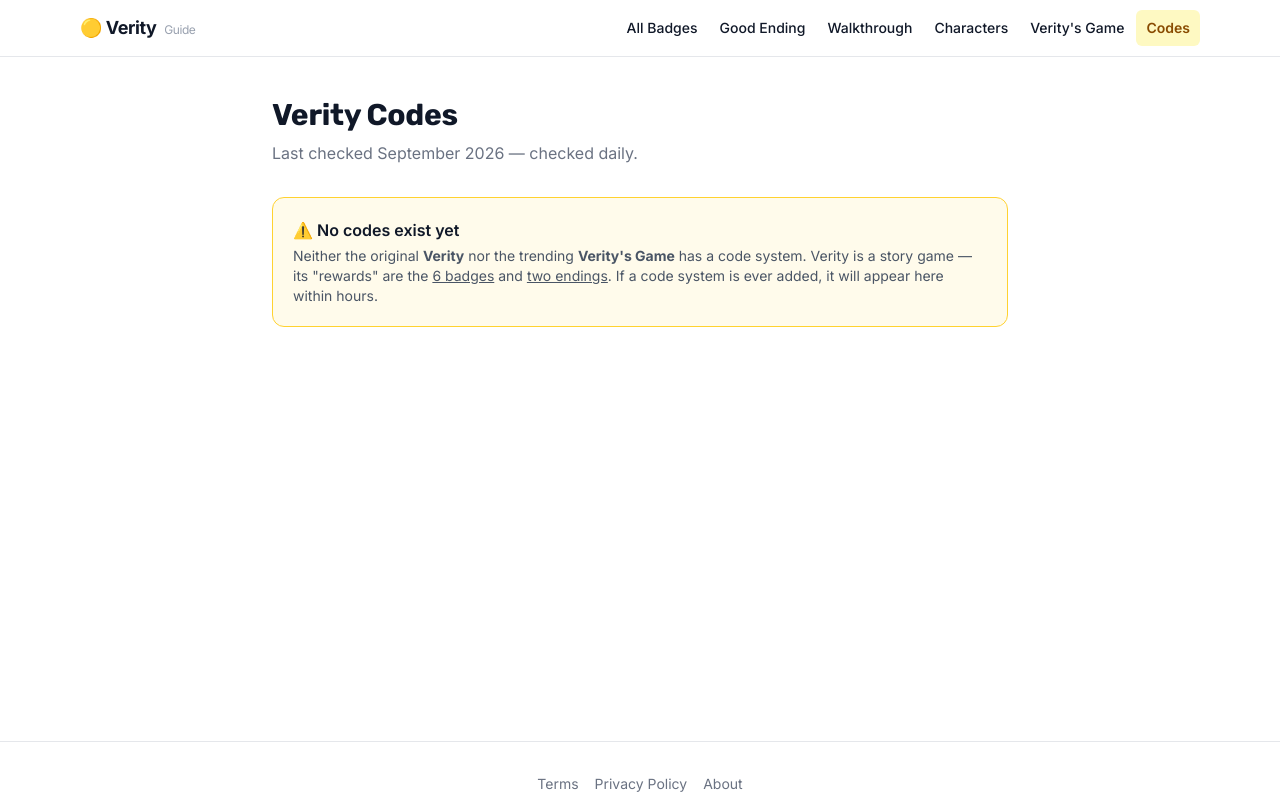
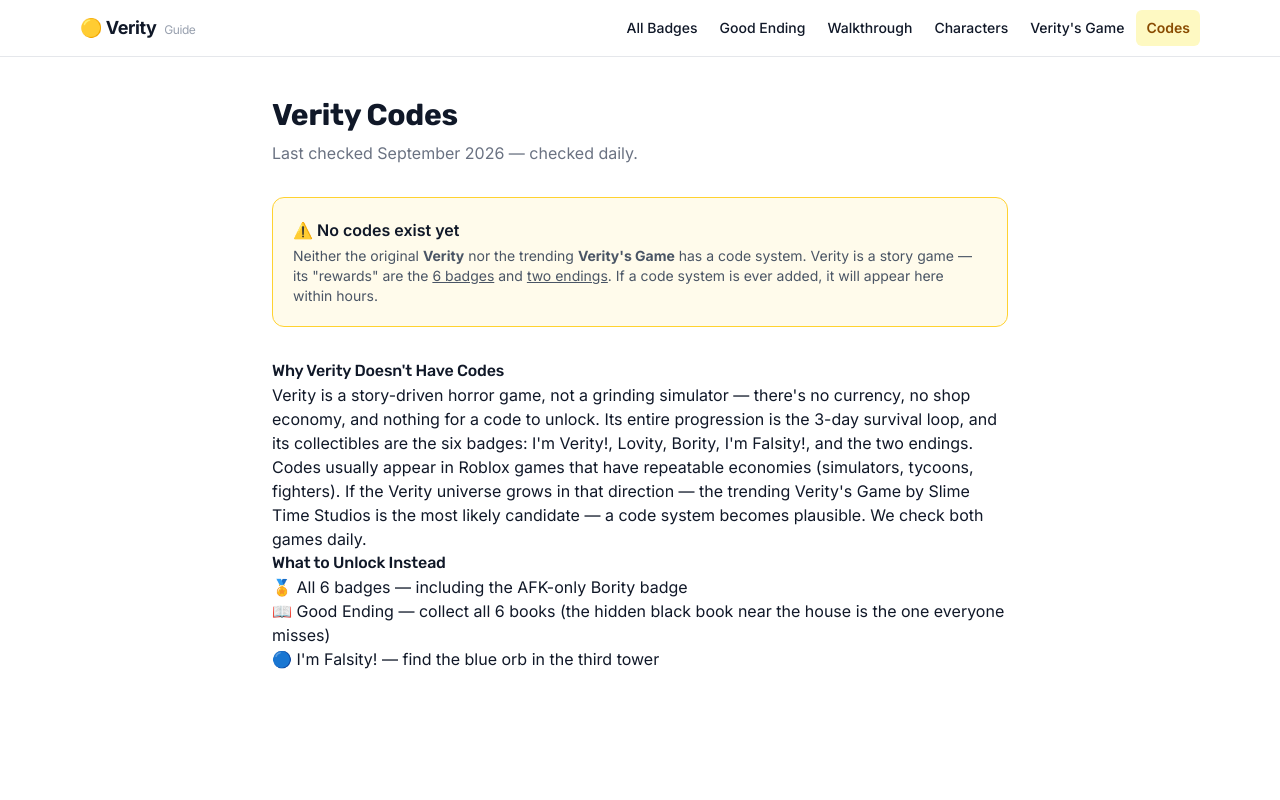
Before and after one commit to ken-fs/veritygame, a Next.js app: page /codes in a window 1280 px wide. Shown: the top 800 px of the page. Built offline with nearby package versions, Linux system fonts and the light colour scheme.

Commit message:
seo: llms.txt, security headers, WebSite schema, expand thin pages (codes/veritys-game)

```diff
--- a/src/app/codes/page.tsx
+++ b/src/app/codes/page.tsx
@@ -56,6 +56,27 @@
         </p>
       </div>
 
+      <section className="prose prose-gray dark:prose-invert max-w-none mb-8">
+        <h2>Why Verity Doesn&apos;t Have Codes</h2>
+        <p>
+          Verity is a story-driven horror game, not a grinding simulator — there&apos;s no currency, no shop economy,
+          and nothing for a code to unlock. Its entire progression is the 3-day survival loop, and its collectibles
+          are the <a href="/badges">six badges</a>: I&apos;m Verity!, Lovity, Bority, I&apos;m Falsity!, and the two endings.
+        </p>
+        <p>
+          Codes usually appear in Roblox games that have repeatable economies (simulators, tycoons, fighters).
+          If the Verity universe grows in that direction — the trending{' '}
+          <a href="/veritys-game">Verity&apos;s Game</a> by Slime Time Studios is the most likely candidate — a code
+          system becomes plausible. We check both games daily.
+        </p>
+        <h2>What to Unlock Instead</h2>
+        <ul>
+          <li>🏅 <a href="/badges">All 6 badges</a> — including the AFK-only Bority badge</li>
+          <li>📖 <a href="/good-ending">Good Ending</a> — collect all 6 books (the hidden black book near the house is the one everyone misses)</li>
+          <li>🔵 <a href="/characters">I&apos;m Falsity!</a> — find the blue orb in the third tower</li>
+        </ul>
+      </section>
+
       <script type="application/ld+json" dangerouslySetInnerHTML={{ __html: JSON.stringify(breadcrumb) }} />
       <script type="application/ld+json" dangerouslySetInnerHTML={{ __html: JSON.stringify(faq) }} />
     </div>
--- a/src/app/page.tsx
+++ b/src/app/page.tsx
@@ -1,6 +1,6 @@
 import Link from 'next/link';
 import { getGameConfig, getBadges } from '@/lib/data';
-import { generateVideoGameSchema, getCurrentDateString } from '@/lib/seo';
+import { generateVideoGameSchema, generateWebSiteSchema, getCurrentDateString } from '@/lib/seo';
 
 const config = getGameConfig();
 
@@ -20,6 +20,7 @@
   return (
     <div className="max-w-5xl mx-auto px-4 py-10">
       <script type="application/ld+json" dangerouslySetInnerHTML={{ __html: JSON.stringify(schema) }} />
+      <script type="application/ld+json" dangerouslySetInnerHTML={{ __html: JSON.stringify(generateWebSiteSchema()) }} />
 
       {/* Hero */}
       <section className="mb-12">
--- a/src/app/veritys-game/page.tsx
+++ b/src/app/veritys-game/page.tsx
@@ -60,6 +60,22 @@
           <li><strong>Escape Verity</strong> — Mind Blowing Productions — escape-format spinoff with Chapter 1 &amp; 2.</li>
           <li><strong>Verity Companion [AI]</strong> — chat-focused spinoff.</li>
         </ul>
+        <h2>What We&apos;re Tracking</h2>
+        <p>
+          The original Verity built its search demand on walkthroughs, endings and badge hunting — and Verity&apos;s Game
+          is expected to follow the same pattern. Here&apos;s what this page tracks as the game develops:
+        </p>
+        <ul>
+          <li><strong>Endings &amp; secrets</strong> — any branching outcomes or hidden badges found in Verity&apos;s Game</li>
+          <li><strong>Mechanics</strong> — how it differs from the original&apos;s 3-day survival loop</li>
+          <li><strong>Codes</strong> — neither game has a code system yet; we check daily (see <a href="/codes">codes status</a>)</li>
+          <li><strong>Updates</strong> — new chapters or content drops from Slime Time Studios</li>
+        </ul>
+        <p>
+          Playing Verity&apos;s Game right now? The fastest way to understand the universe is the original&apos;s{' '}
+          <a href="/walkthrough">3-day walkthrough</a> — same DNA, same sphere, same rules: don&apos;t trust a ball that
+          knows everything.
+        </p>
       </section>
 
       <script type="application/ld+json" dangerouslySetInnerHTML={{ __html: JSON.stringify(breadcrumb) }} />
--- a/src/lib/seo.ts
+++ b/src/lib/seo.ts
@@ -110,6 +110,16 @@
   return schema;
 }
 
+export function generateWebSiteSchema(): object {
+  return {
+    '@context': 'https://schema.org',
+    '@type': 'WebSite',
+    name: config.seo.siteTitle,
+    url: baseUrl,
+    description: config.seo.siteDescription,
+  };
+}
+
 export function getCurrentDateString(): string {
   const date = new Date();
   return date.toLocaleDateString('en-US', { month: 'long', year: 'numeric' });
```
Also changed, not shown: public/llms.txt (added), 1 other file (tests, documents, lock files or other folders).
